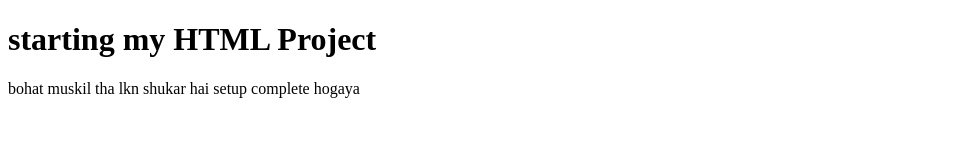
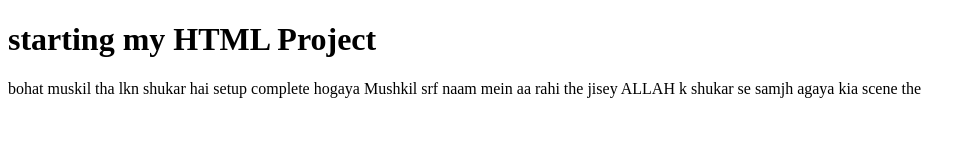
Before and after one commit to Billionere/coursera, a plain HTML site: page site/index.html in a window 1280 px wide. Shown: the whole page, without its empty margins (0-975 px from the left). Drawn offline with Linux system fonts and the light colour scheme.

Commit message:
addition to our page

```diff
--- a/site/index.html
+++ b/site/index.html
@@ -5,6 +5,7 @@
 </head>
 <body>
 <h1>starting my HTML Project</h1>
-<p>bohat muskil tha lkn shukar hai setup complete hogaya	</p>
+<p>bohat muskil tha lkn shukar hai setup complete hogaya
+Mushkil srf naam mein aa rahi the jisey ALLAH k shukar se samjh agaya kia scene the</p>
 </body>
 </html>
```
